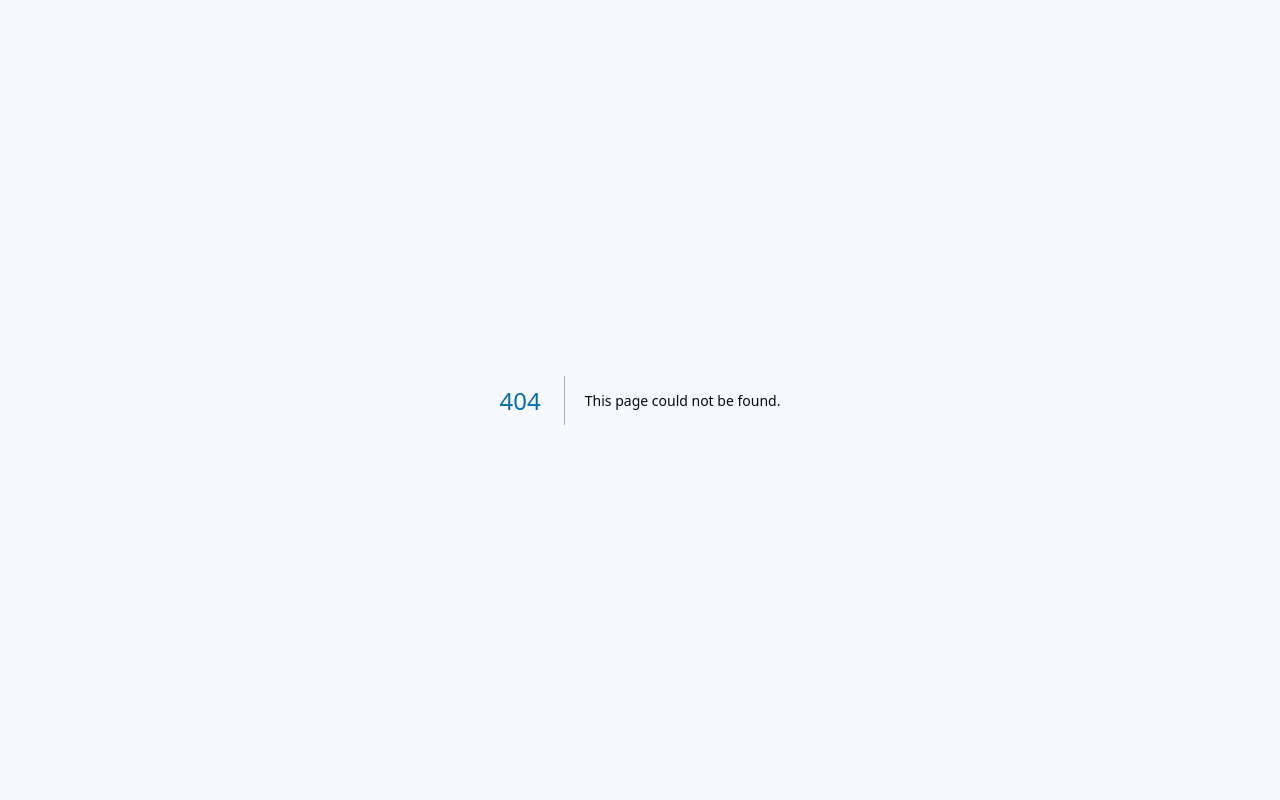
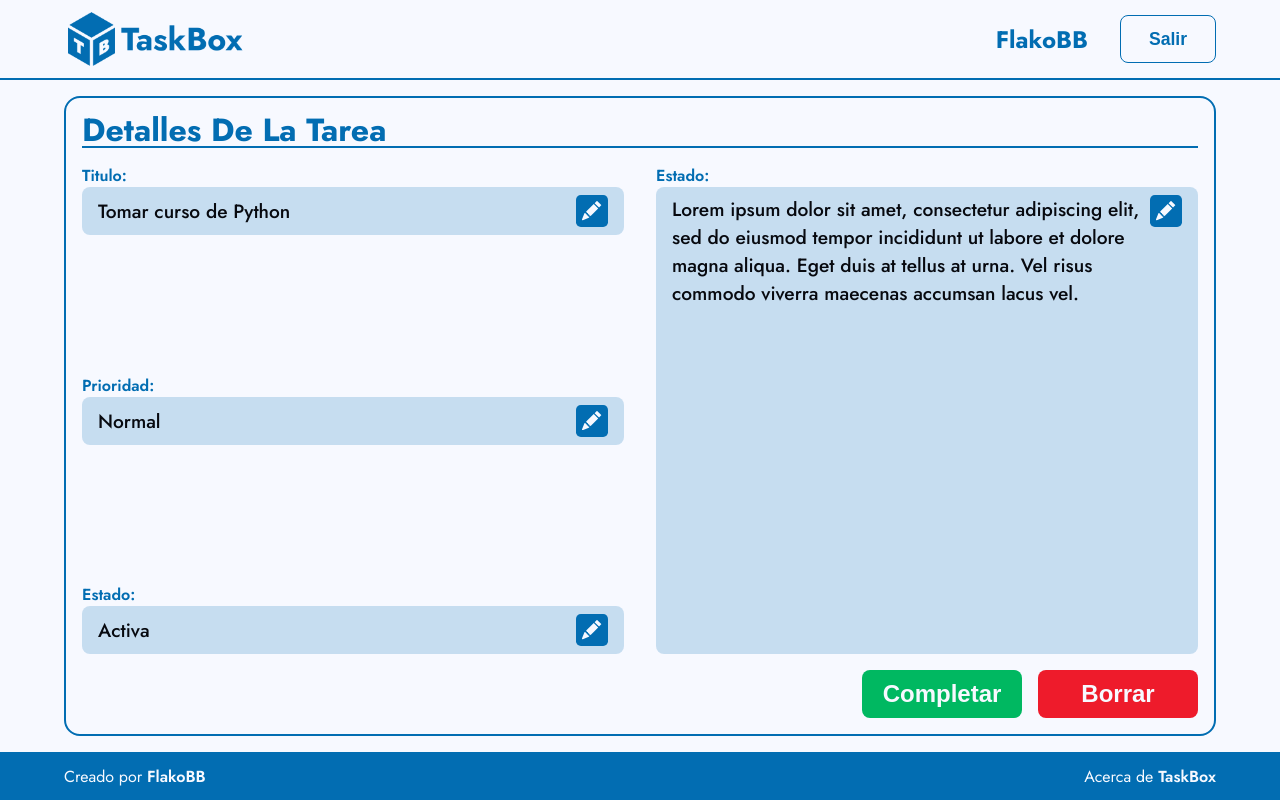
Before and after one commit to FlakoBB/taskbox, a Next.js app: page /tarea/30 in a window 1280 px wide. Before the commit this address had no page. Built offline with nearby package versions, Linux system fonts and the light colour scheme.

Commit message:
TaskPage completed

```diff
--- /dev/null
+++ b/src/app/tarea/[task_id]/page.jsx
@@ -0,0 +1,67 @@
+import SectionContainer from '@/components/SectionContainer'
+import { EditIcon } from '@/components/icons/icons'
+import Footer from '@/components/pure/Footer'
+import Header from '@/components/pure/Header'
+import styles from '@/styles/taskPage.module.scss'
+
+const TaskPage = () => {
+  return (
+    <>
+      <Header />
+      <main className={styles.main}>
+        <SectionContainer title='Detalles de la tarea'>
+          <div className={styles.container}>
+            <section className={styles.inputs}>
+              <div className={styles.inputs__section}>
+                <div className={styles.fieldContainer}>
+                  <label>Titulo:</label>
+                  <div className={styles.field}>
+                    <input type='text' value='Tomar curso de Python' readOnly />
+                    <button>
+                      <EditIcon />
+                    </button>
+                  </div>
+                </div>
+                <div className={styles.fieldContainer}>
+                  <label>Prioridad:</label>
+                  <div className={styles.field}>
+                    <input type='text' value='Normal' readOnly />
+                    <button>
+                      <EditIcon />
+                    </button>
+                  </div>
+                </div>
+                <div className={styles.fieldContainer}>
+                  <label>Estado:</label>
+                  <div className={styles.field}>
+                    <input type='text' value='Activa' readOnly />
+                    <button>
+                      <EditIcon />
+                    </button>
+                  </div>
+                </div>
+              </div>
+              <div className={styles.inputs__section}>
+                <div className={styles.fieldContainer}>
+                  <label>Estado:</label>
+                  <div className={styles.field}>
+                    <textarea value='Lorem ipsum dolor sit amet, consectetur adipiscing elit, sed do eiusmod tempor incididunt ut labore et dolore magna aliqua. Eget duis at tellus at urna. Vel risus commodo viverra maecenas accumsan lacus vel.' readOnly />
+                    <button>
+                      <EditIcon />
+                    </button>
+                  </div>
+                </div>
+              </div>
+            </section>
+            <section className={styles.btns}>
+              <button className={styles.btnComplete}>Completar</button>
+              <button className={styles.btnDelete}>Borrar</button>
+            </section>
+          </div>
+        </SectionContainer>
+      </main>
+      <Footer />
+    </>
+  )
+}
+export default TaskPage
--- a/src/styles/sectionContainer.module.scss
+++ b/src/styles/sectionContainer.module.scss
@@ -14,6 +14,7 @@
     font-size: 2rem;
     font-weight: 700;
     line-height: 1;
+    text-transform: capitalize;
     color: clr.$blue;
     border-bottom: 2px solid clr.$blue;
   }
--- /dev/null
+++ b/src/styles/taskPage.module.scss
@@ -0,0 +1,137 @@
+@use 'colors' as clr;
+@use 'mixins' as mxn;
+
+.main {
+  height: calc(100dvh - 8rem);
+  padding: 1rem 4rem;
+
+  .container {
+    display: flex;
+    flex-direction: column;
+    align-items: stretch;
+    gap: 1rem;
+    height: 100%;
+
+    .inputs {
+      flex-grow: 1;
+      display: grid;
+      grid-template-columns: 1fr 1fr;
+      gap: 2rem;
+
+      .inputs__section {
+        display: flex;
+        flex-direction: column;
+        align-items: stretch;
+        justify-content: space-between;
+
+        .fieldContainer {
+          label {
+            color: clr.$blue;
+            font-weight: 600;
+            font-size: 1rem
+          }
+
+          .field {
+            @include mxn.flex_center;
+            justify-content: space-between;
+            gap: .5rem;
+            min-height: 3rem;
+            border-radius: .5rem;
+            padding: .5rem 1rem;
+            background-color: rgba(clr.$blue, .2);
+
+            input,
+            textarea {
+              flex-grow: 1;
+              min-height: 2rem;
+              background: none;
+              border: none;
+              outline: none;
+              font-size: 1.2rem;
+              font-weight: 500;
+              font-family: inherit;
+            }
+
+            textarea {
+              resize: none;
+              height: 100%;
+            }
+
+            button {
+              flex-shrink: 0;
+              @include mxn.flex_center;
+              align-self: flex-start;
+              width: 2rem;
+              height: 2rem;
+              background-color: clr.$blue;
+              color: clr.$white;
+              border: none;
+              border-radius: .3rem;
+              cursor: pointer;
+
+              svg {
+                fill: clr.$white;
+                width: 1.2rem;
+              }
+
+              &:hover {
+                background-color: rgba(clr.$blue, .8);
+              }
+            }
+          }
+        }
+
+        .fieldContainer:has(textarea) {
+          display: flex;
+          flex-direction: column;
+          align-items: stretch;
+          justify-content: flex-start;
+          height: 100%;
+
+          label {
+            flex-shrink: 0;
+          }
+
+          .field {
+            flex-grow: 1;
+          }
+        }
+      }
+    }
+
+    .btns {
+      flex-shrink: 0;
+      align-self: flex-end;
+      @include mxn.flex_center;
+      gap: 1rem;
+
+      button {
+        width: 10rem;
+        height: 3rem;
+        border-radius: .5rem;
+        border: none;
+        outline: none;
+        color: clr.$white;
+        font-weight: 600;
+        font-size: 1.5rem;
+        cursor: pointer;
+
+        &.btnComplete {
+          background-color: clr.$green;
+
+          &:hover {
+            background-color: rgba(clr.$green, .8);
+          }
+        }
+
+        &.btnDelete {
+          background-color: clr.$red;
+
+          &:hover {
+            background-color: rgba(clr.$red, .8);
+          }
+        }
+      }
+    }
+  }
+}
```
